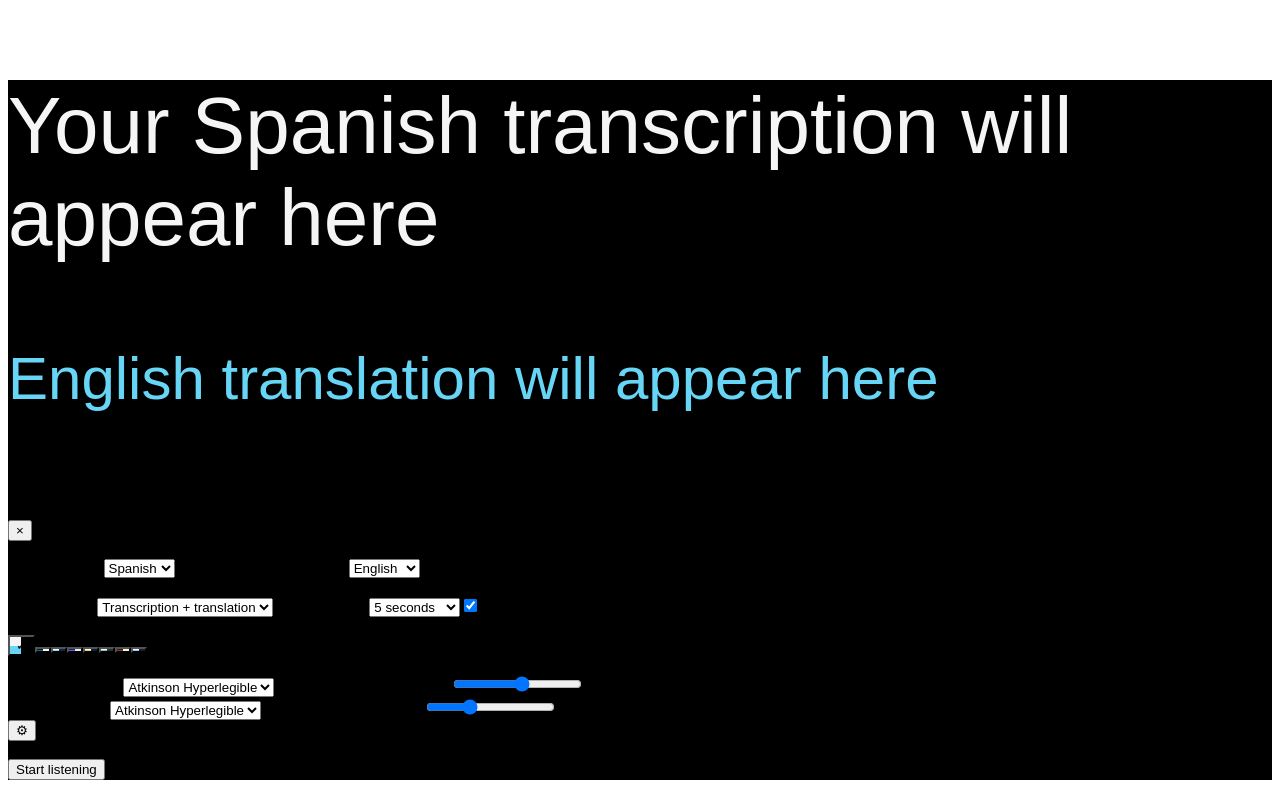
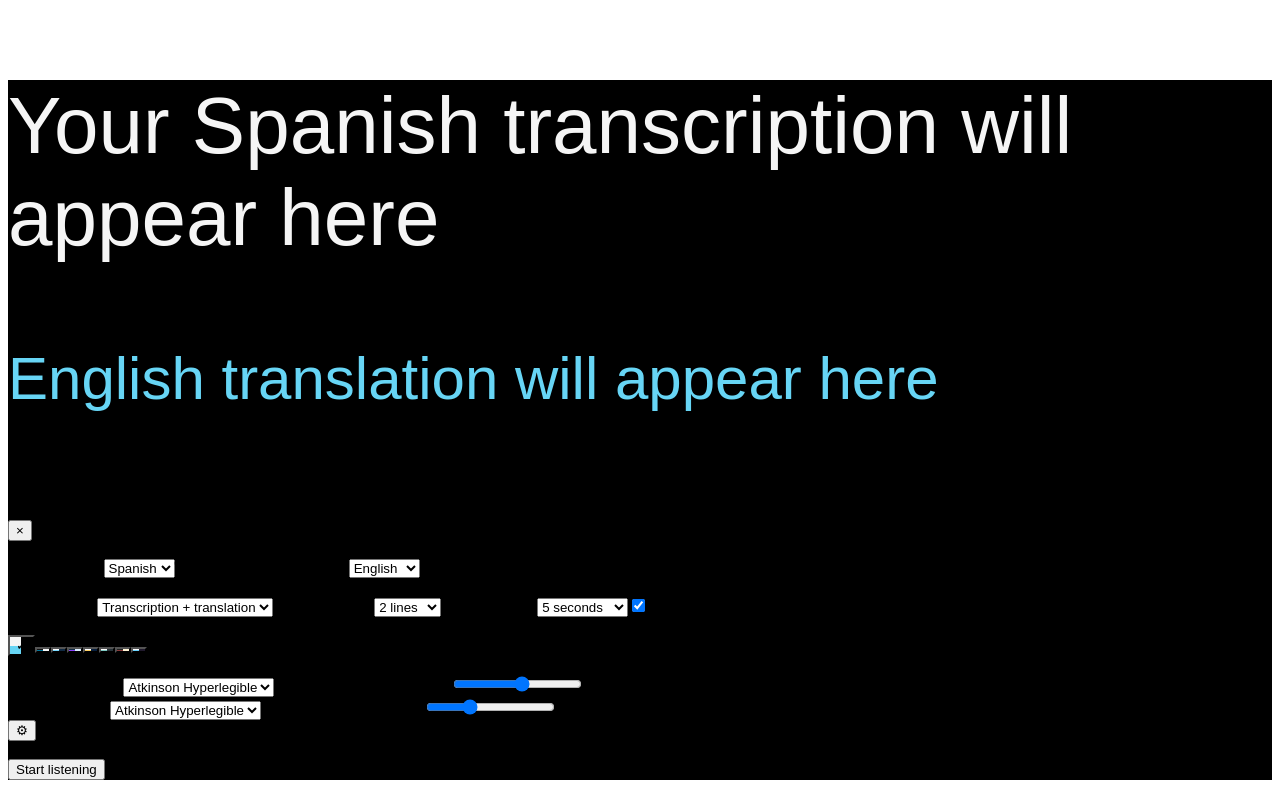
Before and after one commit to JaviRute/live-translator-desktop, a React (Vite) app: page / in a window 1280 px wide. Both pictures are taken after a click on the button "Open settings". Built offline with nearby package versions, Linux system fonts and the light colour scheme; the HTML template or start-up script is replaced by a standard one.

Commit message:
feat: add configurable subtitle line limit

```diff
--- a/src/App.tsx
+++ b/src/App.tsx
@@ -32,7 +32,7 @@ export default function App() {
   const [settings, setSettings] = usePersistentSettings()
   const [settingsOpen, setSettingsOpen] = useState(false)
   const [previewTheme, setPreviewTheme] = useState<ColourThemeId | null>(null)
-  const { inputLanguage, targetLanguage, displayMode, clearAfterMs, hideOffensiveLanguage, colourTheme,
+  const { inputLanguage, targetLanguage, displayMode, maxSubtitleLines, clearAfterMs, hideOffensiveLanguage, colourTheme,
     transcription: transcriptionAppearance, translation: translationAppearance } = settings
   const activeTheme = getColourTheme(previewTheme ?? colourTheme)
   const { status, isActive, transcript, activityId, start: startSpeech, stop: stopSpeech, clearTranscript } =
@@ -94,8 +94,18 @@ export default function App() {
     : translation
   const transcriptText = displayedTranscript || `Your ${inputLabel} transcription will appear here`
   const translationText = displayedTranslation || `${targetLabel} translation will appear here`
-  const transcriptLayout = useSubtitleLayout(transcriptText, transcriptionAppearance, showTranscription)
-  const translationLayout = useSubtitleLayout(translationText, translationAppearance, showTranslation)
+  const transcriptLayout = useSubtitleLayout(
+    transcriptText,
+    transcriptionAppearance,
+    showTranscription,
+    transcript ? maxSubtitleLines : null,
+  )
+  const translationLayout = useSubtitleLayout(
+    translationText,
+    translationAppearance,
+    showTranslation,
+    translation ? maxSubtitleLines : null,
+  )
 
   return (
     <main className={`app-shell ${previewTheme ? 'theme-preview' : ''}`} style={{ backgroundColor: activeTheme.background }}>
--- a/src/components/Settings/SettingsPanel.tsx
+++ b/src/components/Settings/SettingsPanel.tsx
@@ -5,6 +5,7 @@ import type {
   DisplayMode,
   FontFamily,
   LanguageId,
+  SubtitleLineLimit,
   TextAppearance,
 } from '../../types/settings'
 import { fontOptions, languages } from '../../types/settings'
@@ -218,6 +219,26 @@ export function SettingsPanel({
         </label>
 
         <label className="setting-field">
+          <span>Maximum lines</span>
+          <select
+            value={settings.maxSubtitleLines ?? 'unlimited'}
+            onChange={(event) =>
+              onSettingChange(
+                'maxSubtitleLines',
+                event.target.value === 'unlimited'
+                  ? null
+                  : (Number(event.target.value) as SubtitleLineLimit),
+              )
+            }
+          >
+            <option value={1}>1 line</option>
+            <option value={2}>2 lines</option>
+            <option value={3}>3 lines</option>
+            <option value="unlimited">No limit</option>
+          </select>
+        </label>
+
+        <label className="setting-field">
           <span>Clear text after</span>
           <select
             value={
--- a/src/hooks/usePersistentSettings.ts
+++ b/src/hooks/usePersistentSettings.ts
@@ -1,10 +1,11 @@
 import { useEffect, useState } from 'react'
 import { isColourThemeId } from '../data/colourThemes'
-import { defaultSettings, fontOptions, languages, type AppSettings, type ClearAfterMs, type DisplayMode, type FontFamily, type LanguageId, type TextAppearance } from '../types/settings'
+import { defaultSettings, fontOptions, languages, type AppSettings, type ClearAfterMs, type DisplayMode, type FontFamily, type LanguageId, type SubtitleLineLimit, type TextAppearance } from '../types/settings'
 
 const storageKey = 'live-translator-settings'
 const displayModes: DisplayMode[] = ['transcription-and-translation', 'transcription-only', 'translation-only']
 const clearDurations: ClearAfterMs[] = [5_000, 10_000, 20_000, 30_000, 60_000, null]
+const subtitleLineLimits: SubtitleLineLimit[] = [1, 2, 3, null]
 const isRecord = (value: unknown): value is Record<string, unknown> => typeof value === 'object' && value !== null
 const validLanguage = (value: unknown, fallback: LanguageId): LanguageId =>
   languages.some(({ id }) => id === value) ? value as LanguageId : fallback
@@ -29,6 +30,9 @@ function loadSettings(): AppSettings {
       inputLanguage,
       targetLanguage,
       displayMode: displayModes.includes(value.displayMode as DisplayMode) ? value.displayMode as DisplayMode : defaultSettings.displayMode,
+      maxSubtitleLines: subtitleLineLimits.includes(value.maxSubtitleLines as SubtitleLineLimit)
+        ? value.maxSubtitleLines as SubtitleLineLimit
+        : defaultSettings.maxSubtitleLines,
       clearAfterMs: clearDurations.includes(value.clearAfterMs as ClearAfterMs) ? value.clearAfterMs as ClearAfterMs : defaultSettings.clearAfterMs,
       hideOffensiveLanguage: typeof value.hideOffensiveLanguage === 'boolean'
         ? value.hideOffensiveLanguage
--- a/src/hooks/useSubtitleLayout.ts
+++ b/src/hooks/useSubtitleLayout.ts
@@ -1,13 +1,18 @@
 import { useCallback, useLayoutEffect, useRef, useState } from 'react'
-import type { TextAppearance } from '../types/settings'
-import { getRecentLines, wrapTextIntoLines } from '../utils/subtitleLayout'
+import type { SubtitleLineLimit, TextAppearance } from '../types/settings'
+import { getRecentLines, getVisibleLineCount, wrapTextIntoLines } from '../utils/subtitleLayout'
 
 const getLineHeight = (element: HTMLElement, fontSize: number): number => {
   const computedLineHeight = Number.parseFloat(getComputedStyle(element).lineHeight)
   return Number.isFinite(computedLineHeight) ? computedLineHeight : fontSize * 1.14
 }
 
-export function useSubtitleLayout(text: string, appearance: TextAppearance, enabled: boolean) {
+export function useSubtitleLayout(
+  text: string,
+  appearance: TextAppearance,
+  enabled: boolean,
+  lineLimit: SubtitleLineLimit,
+) {
   const { font, fontSize } = appearance
   const paneRef = useRef<HTMLDivElement>(null)
   const textRef = useRef<HTMLParagraphElement>(null)
@@ -32,11 +37,12 @@ export function useSubtitleLayout(text: string, appearance: TextAppearance, enab
       return measurer.getBoundingClientRect().width <= availableWidth
     })
     const lineHeight = getLineHeight(textElement, fontSize)
-    const maxLines = Math.max(1, Math.floor((pane.clientHeight + 0.5) / lineHeight))
+    const availableLines = Math.max(1, Math.floor((pane.clientHeight + 0.5) / lineHeight))
+    const maxLines = getVisibleLineCount(availableLines, lineLimit)
 
     measurer.remove()
     setVisibleLines(getRecentLines(lines, maxLines))
-  }, [enabled, font, fontSize, text])
+  }, [enabled, font, fontSize, lineLimit, text])
 
   useLayoutEffect(() => {
     measure()
--- a/src/styles.css
+++ b/src/styles.css
@@ -24,9 +24,12 @@ html, body, #root { min-width: 320px; min-height: 100%; margin: 0; }
 body { min-height: 100vh; background: #000; }
 button, select, input { font: inherit; }
 .app-shell {
+  height: 100vh;
+  height: 100dvh;
   min-height: 100vh;
   display: grid;
-  grid-template-rows: 1fr auto;
+  grid-template-rows: minmax(0, 1fr) auto;
+  overflow: hidden;
   padding: clamp(12px, 2.5vw, 40px);
   background: #000;
   transition: background-color 150ms ease;
--- a/src/types/settings.ts
+++ b/src/types/settings.ts
@@ -4,6 +4,7 @@ export type LanguageId = 'es' | 'en' | 'fr' | 'de' | 'it'
 export type LanguageOption = { id: LanguageId; label: string; speechCode: string }
 export type DisplayMode = 'transcription-and-translation' | 'transcription-only' | 'translation-only'
 export type ClearAfterMs = 5_000 | 10_000 | 20_000 | 30_000 | 60_000 | null
+export type SubtitleLineLimit = 1 | 2 | 3 | null
 
 export const fontOptions = ['Atkinson Hyperlegible', 'Arial', 'Calibri', 'Open Sans', 'Roboto', 'Verdana'] as const
 export type FontFamily = (typeof fontOptions)[number]
@@ -12,6 +13,7 @@ export type AppSettings = {
   inputLanguage: LanguageId
   targetLanguage: LanguageId
   displayMode: DisplayMode
+  maxSubtitleLines: SubtitleLineLimit
   clearAfterMs: ClearAfterMs
   hideOffensiveLanguage: boolean
   colourTheme: ColourThemeId
@@ -22,6 +24,7 @@ export const defaultSettings: AppSettings = {
   inputLanguage: 'es',
   targetLanguage: 'en',
   displayMode: 'transcription-and-translation',
+  maxSubtitleLines: 2,
   clearAfterMs: 5_000,
   hideOffensiveLanguage: true,
   colourTheme: 'dark',
--- a/src/utils/subtitleLayout.ts
+++ b/src/utils/subtitleLayout.ts
@@ -1,6 +1,12 @@
+import type { SubtitleLineLimit } from '../types/settings'
+
 export function getSubtitleLayoutClass(showTranscription: boolean, showTranslation: boolean): string {
   if (showTranscription && showTranslation) return 'subtitles subtitles-split'
   return 'subtitles subtitles-single'
+}
+
+export function getVisibleLineCount(availableLines: number, lineLimit: SubtitleLineLimit): number {
+  return lineLimit === null ? availableLines : Math.min(availableLines, lineLimit)
 }
 
 export function wrapTextIntoLines(text: string, fitsLine: (line: string) => boolean): string[] {
```
Also changed, not shown: 1 other file (tests, documents, lock files or other folders).
